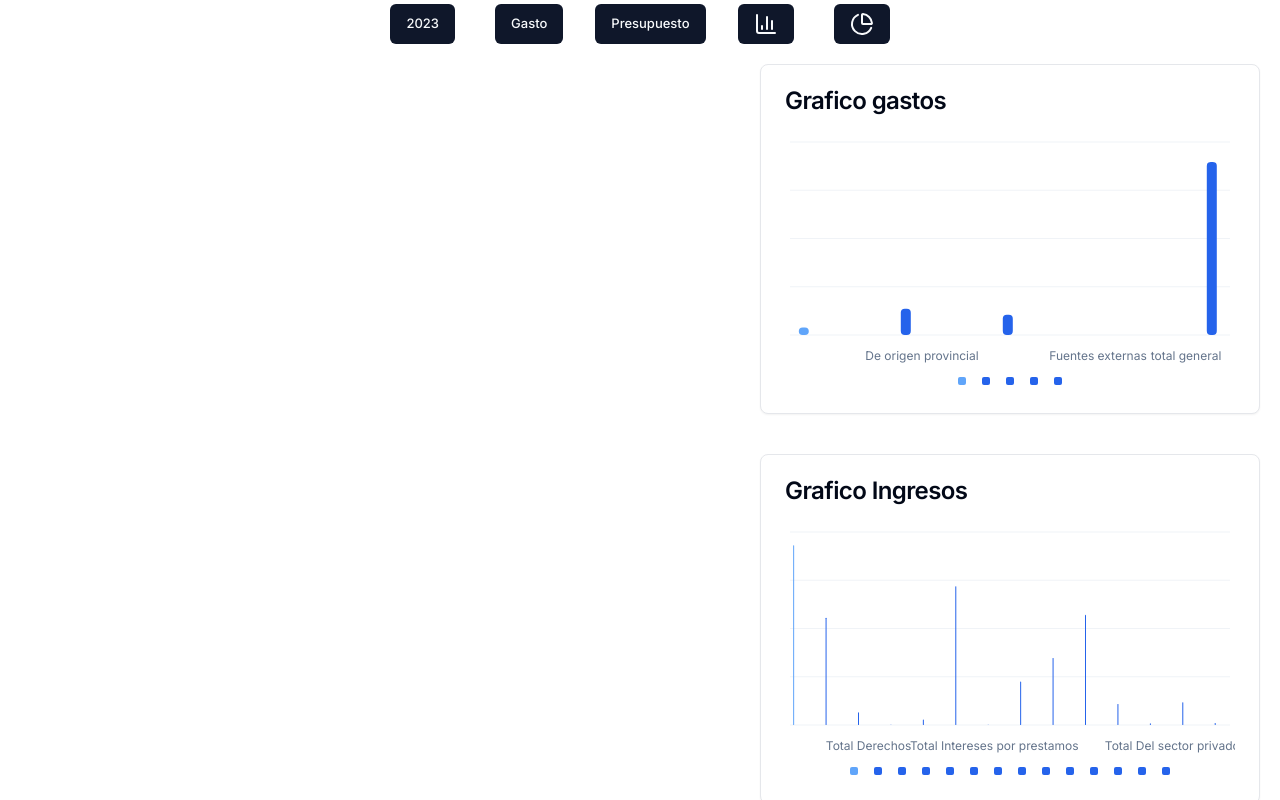
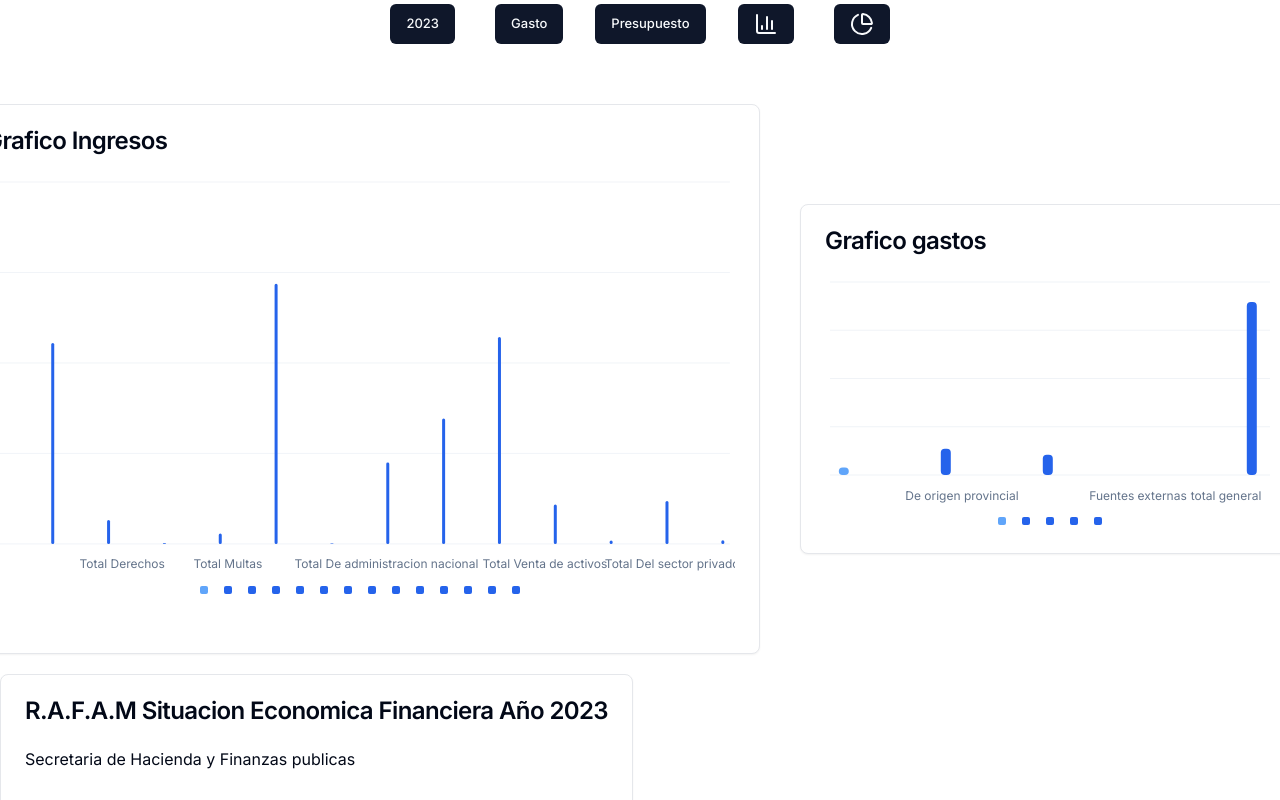
Before and after one commit to manuelcostilla/Gobierno-Abierto, a Next.js app: page /presupuesto-publico in a window 1280 px wide. Shown: the part 600-1400 px from the top of the page. Built offline with nearby package versions, Linux system fonts and the light colour scheme.

Commit message:
cambio en los graficos

```diff
--- a/app/presupuesto-publico/components/Main.jsx
+++ b/app/presupuesto-publico/components/Main.jsx
@@ -1,16 +1,16 @@
-import React from "react"
-import { Banner } from "../../../components/banner"
-import { Button } from "@/components/ui/button"
-import { GraficoGastos } from "./Grafico_gastos"
-import { ChartColumn, ChartPie } from "lucide-react"
-import { GraficosIngresos } from "./Grafico_ingresos"
+import React from "react";
+import { Banner } from "../../../components/banner";
+import { Button } from "@/components/ui/button";
+import { GraficoGastos } from "./Grafico_gastos";
+import { ChartColumn, ChartPie } from "lucide-react";
+import { GraficosIngresos } from "./Grafico_ingresos";
 import {
   Card,
   CardContent,
   CardHeader,
   CardTitle,
   CardFooter,
-} from "@/components/ui/card"
+} from "@/components/ui/card";
 
 const Main_presupuesto = () => {
   return (
@@ -35,23 +35,21 @@
             <ChartPie />
           </Button>
         </div>
-        <div className="flex justify-end items-center pr-5 pb-5 ">
-          <Card className="w-[500px] h-[350px]">
+        <div className="flex justify-center items-center pr-5 pt-5">
+          <Card className="w-[800px] h-[550px] m-5">
+            <CardHeader>
+              <CardTitle>Grafico Ingresos</CardTitle>
+            </CardHeader>
+            <CardContent>
+              <GraficosIngresos />
+            </CardContent>
+          </Card>
+          <Card className="w-[500px] h-[350px] m-5">
             <CardHeader>
               <CardTitle>Grafico gastos</CardTitle>
             </CardHeader>
             <CardContent>
               <GraficoGastos />
-            </CardContent>
-          </Card>
-        </div>
-        <div className="flex justify-end items-center pr-5 pt-5">
-          <Card className="w-[500px] h-[350px]">
-            <CardHeader>
-              <CardTitle>Grafico Ingresos</CardTitle>
-            </CardHeader>
-            <CardContent>
-              <GraficosIngresos />
             </CardContent>
           </Card>
         </div>
@@ -72,7 +70,7 @@
         </div>
       </div>
     </>
-  )
-}
+  );
+};
 
-export default Main_presupuesto
+export default Main_presupuesto;
```
